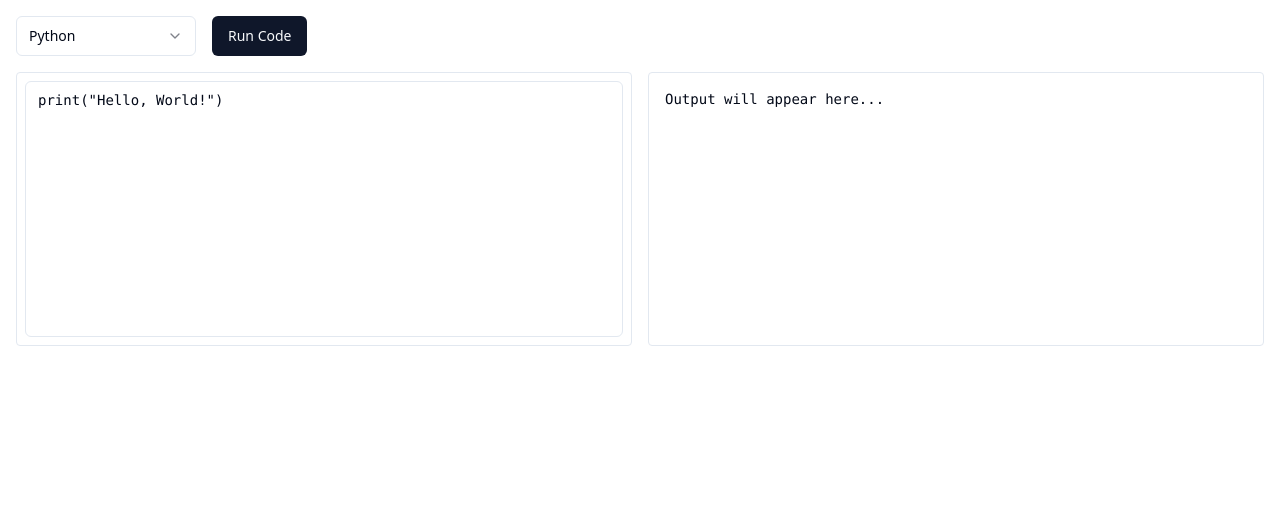
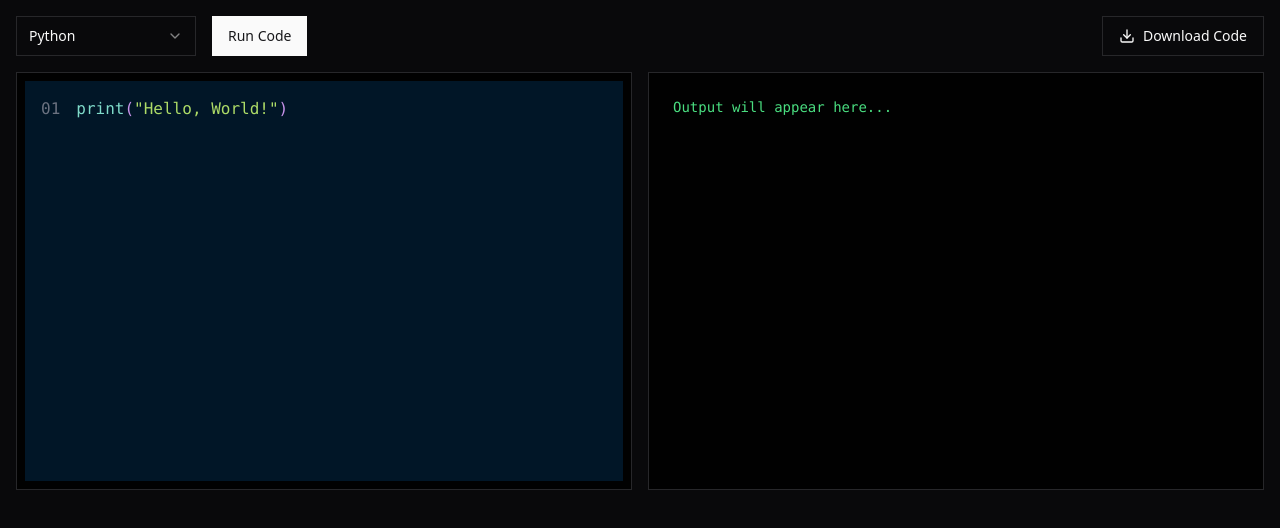
Before and after one commit to siddu-k/code-sriox-editor, a React (Vite) app: page /compiler in a window 1280 px wide. Shown: the top 528 px of the page. Built offline with nearby package versions, Linux system fonts and the light colour scheme.

Commit message:
feat: Implement code editor enhancements
- Add support for all Judge0 languages.
- Implement a black theme for the website.
- Add code download functionality.
- Integrate core syntax highlighting with colorization.

```diff
--- a/package.json
+++ b/package.json
@@ -48,6 +48,7 @@
     "input-otp": "^1.2.4",
     "lucide-react": "^0.462.0",
     "next-themes": "^0.3.0",
+    "prism-react-renderer": "^2.4.1",
     "react": "^18.3.1",
     "react-day-picker": "^8.10.1",
     "react-dom": "^18.3.1",
--- a/src/index.css
+++ b/src/index.css
@@ -4,51 +4,25 @@
 
 @layer base {
   :root {
-    --background: 0 0% 100%;
-    --foreground: 222.2 84% 4.9%;
-
-    --card: 0 0% 100%;
-    --card-foreground: 222.2 84% 4.9%;
-
-    --popover: 0 0% 100%;
-    --popover-foreground: 222.2 84% 4.9%;
-
-    --primary: 222.2 47.4% 11.2%;
-    --primary-foreground: 210 40% 98%;
-
-    --secondary: 210 40% 96.1%;
-    --secondary-foreground: 222.2 47.4% 11.2%;
-
-    --muted: 210 40% 96.1%;
-    --muted-foreground: 215.4 16.3% 46.9%;
-
-    --accent: 210 40% 96.1%;
-    --accent-foreground: 222.2 47.4% 11.2%;
-
-    --destructive: 0 84.2% 60.2%;
-    --destructive-foreground: 210 40% 98%;
-
-    --border: 214.3 31.8% 91.4%;
-    --input: 214.3 31.8% 91.4%;
-    --ring: 222.2 84% 4.9%;
-
-    --radius: 0.5rem;
-
-    --sidebar-background: 0 0% 98%;
-
-    --sidebar-foreground: 240 5.3% 26.1%;
-
-    --sidebar-primary: 240 5.9% 10%;
-
-    --sidebar-primary-foreground: 0 0% 98%;
-
-    --sidebar-accent: 240 4.8% 95.9%;
-
-    --sidebar-accent-foreground: 240 5.9% 10%;
-
-    --sidebar-border: 220 13% 91%;
-
-    --sidebar-ring: 217.2 91.2% 59.8%;
+    --background: 240 10% 3.9%;
+    --foreground: 0 0% 98%;
+    --card: 240 10% 3.9%;
+    --card-foreground: 0 0% 98%;
+    --popover: 240 10% 3.9%;
+    --popover-foreground: 0 0% 98%;
+    --primary: 0 0% 98%;
+    --primary-foreground: 240 5.9% 10%;
+    --secondary: 240 3.7% 15.9%;
+    --secondary-foreground: 0 0% 98%;
+    --muted: 240 3.7% 15.9%;
+    --muted-foreground: 240 5% 64.9%;
+    --accent: 240 3.7% 15.9%;
+    --accent-foreground: 0 0% 98%;
+    --destructive: 0 62.8% 30.6%;
+    --destructive-foreground: 0 0% 98%;
+    --border: 240 3.7% 15.9%;
+    --input: 240 3.7% 15.9%;
+    --ring: 240 4.9% 83.9%;
   }
 
   .dark {
--- a/src/pages/WebCompiler.tsx
+++ b/src/pages/WebCompiler.tsx
@@ -1,16 +1,24 @@
-
 import React, { useState } from 'react';
 import { Button } from '@/components/ui/button';
 import { Select, SelectContent, SelectItem, SelectTrigger, SelectValue } from '@/components/ui/select';
-import { Textarea } from '@/components/ui/textarea';
 import { toast } from "sonner";
+import { Download } from 'lucide-react';
+import { Highlight, themes } from 'prism-react-renderer';
 
-// Language configurations - updating IDs to match example
+// Extended language configurations with all Judge0 supported languages
 const LANGUAGES = [
-  { id: 71, name: 'Python', defaultCode: 'print("Hello, World!")' },
-  { id: 63, name: 'JavaScript', defaultCode: 'console.log("Hello, World!");' },
-  { id: 54, name: 'C++', defaultCode: '#include <iostream>\n\nint main() {\n    std::cout << "Hello, World!";\n    return 0;\n}' },
-  { id: 62, name: 'Java', defaultCode: 'public class Main {\n    public static void main(String[] args) {\n        System.out.println("Hello, World!");\n    }\n}' }
+  { id: 71, name: 'Python', defaultCode: 'print("Hello, World!")', prismLang: 'python' },
+  { id: 63, name: 'JavaScript', defaultCode: 'console.log("Hello, World!");', prismLang: 'javascript' },
+  { id: 54, name: 'C++', defaultCode: '#include <iostream>\n\nint main() {\n    std::cout << "Hello, World!";\n    return 0;\n}', prismLang: 'cpp' },
+  { id: 62, name: 'Java', defaultCode: 'public class Main {\n    public static void main(String[] args) {\n        System.out.println("Hello, World!");\n    }\n}', prismLang: 'java' },
+  { id: 51, name: 'C', defaultCode: '#include <stdio.h>\n\nint main() {\n    printf("Hello, World!");\n    return 0;\n}', prismLang: 'c' },
+  { id: 60, name: 'Go', defaultCode: 'package main\n\nimport "fmt"\n\nfunc main() {\n    fmt.Println("Hello, World!")\n}', prismLang: 'go' },
+  { id: 78, name: 'Kotlin', defaultCode: 'fun main() {\n    println("Hello, World!")\n}', prismLang: 'kotlin' },
+  { id: 72, name: 'Ruby', defaultCode: 'puts "Hello, World!"', prismLang: 'ruby' },
+  { id: 74, name: 'TypeScript', defaultCode: 'console.log("Hello, World!");', prismLang: 'typescript' },
+  { id: 82, name: 'SQL', defaultCode: 'SELECT "Hello, World!" as message;', prismLang: 'sql' },
+  { id: 50, name: 'C#', defaultCode: 'using System;\n\nclass Program {\n    static void Main() {\n        Console.WriteLine("Hello, World!");\n    }\n}', prismLang: 'csharp' },
+  { id: 68, name: 'PHP', defaultCode: '<?php\necho "Hello, World!";\n?>', prismLang: 'php' }
 ];
 
 const WebCompiler: React.FC = () => {
@@ -25,6 +33,19 @@ const WebCompiler: React.FC = () => {
       setLanguage(selectedLang);
       setCode(selectedLang.defaultCode);
     }
+  };
+
+  const handleCodeDownload = () => {
+    const blob = new Blob([code], { type: 'text/plain' });
+    const url = window.URL.createObjectURL(blob);
+    const a = document.createElement('a');
+    a.href = url;
+    a.download = `code.${language.prismLang}`;
+    document.body.appendChild(a);
+    a.click();
+    document.body.removeChild(a);
+    window.URL.revokeObjectURL(url);
+    toast.success('Code downloaded successfully!');
   };
 
   const handleCodeSubmit = async () => {
@@ -72,10 +93,11 @@ const WebCompiler: React.FC = () => {
   };
 
   return (
-    <div className="container mx-auto p-4 space-y-4">
-      <div className="flex flex-wrap items-center gap-4">
+    <div className="container mx-auto p-4 space-y-4 bg-background text-foreground min-h-screen">
+      <div className="flex flex-wrap items-center gap-4 justify-between">
+        <div className="flex gap-4">
           <Select onValueChange={handleLanguageChange} defaultValue={language.name}>
-          <SelectTrigger className="w-[180px]">
+            <SelectTrigger className="w-[180px] bg-background">
               <SelectValue placeholder="Select Language" />
             </SelectTrigger>
             <SelectContent>
@@ -96,18 +118,42 @@ const WebCompiler: React.FC = () => {
           </Button>
         </div>
 
-      <div className="grid grid-cols-1 md:grid-cols-2 gap-4">
-        <div className="border rounded p-2 bg-background">
-          <Textarea
-            className="w-full h-64 font-mono text-sm resize-none"
-            value={code}
-            onChange={(e) => setCode(e.target.value)}
-            placeholder="Enter your code here..."
-          />
+        <Button
+          onClick={handleCodeDownload}
+          variant="outline"
+          className="gap-2"
+        >
+          <Download className="h-4 w-4" />
+          Download Code
+        </Button>
       </div>
 
-        <div className="border rounded p-2 bg-background">
-          <pre className="text-sm overflow-auto h-64 whitespace-pre-wrap p-2">
+      <div className="grid grid-cols-1 md:grid-cols-2 gap-4">
+        <div className="border rounded-lg p-2 bg-black/90 min-h-[400px]">
+          <Highlight
+            theme={themes.nightOwl}
+            code={code}
+            language={language.prismLang}
+          >
+            {({ className, style, tokens, getLineProps, getTokenProps }) => (
+              <pre className="p-4 overflow-auto h-full m-0" style={style}>
+                {tokens.map((line, i) => (
+                  <div key={i} {...getLineProps({ line })}>
+                    <span className="text-gray-500 mr-4 select-none">
+                      {(i + 1).toString().padStart(2, '0')}
+                    </span>
+                    {line.map((token, key) => (
+                      <span key={key} {...getTokenProps({ token })} />
+                    ))}
+                  </div>
+                ))}
+              </pre>
+            )}
+          </Highlight>
+        </div>
+
+        <div className="border rounded-lg p-2 bg-black/90">
+          <pre className="text-sm overflow-auto h-[400px] whitespace-pre-wrap p-4 text-green-400">
             {output || 'Output will appear here...'}
           </pre>
         </div>
```
Also changed, not shown: 1 other file (tests, documents, lock files or other folders). Lines whose indentation alone changed are shown as unchanged.
